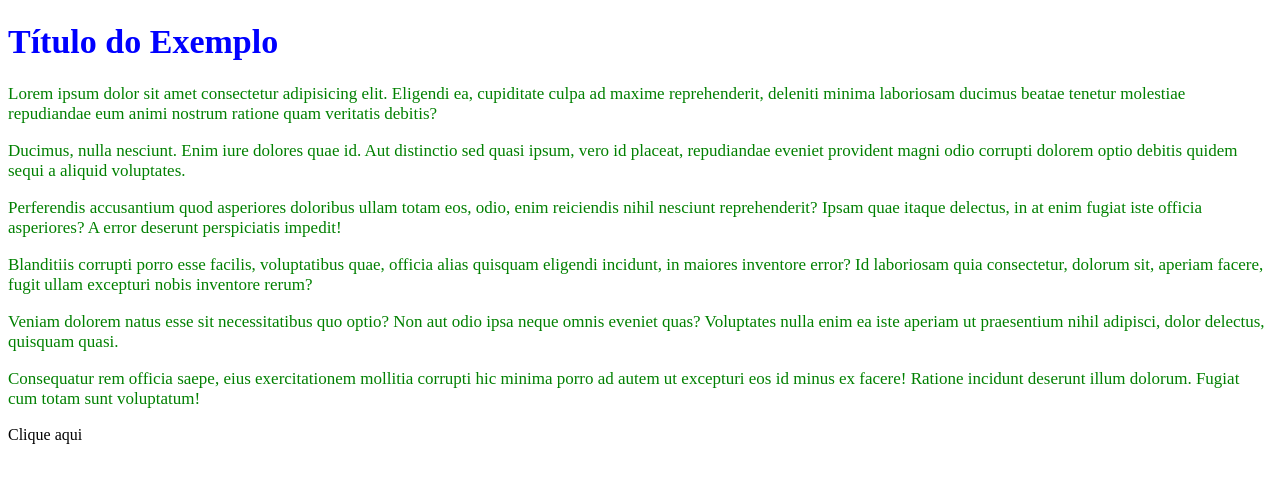
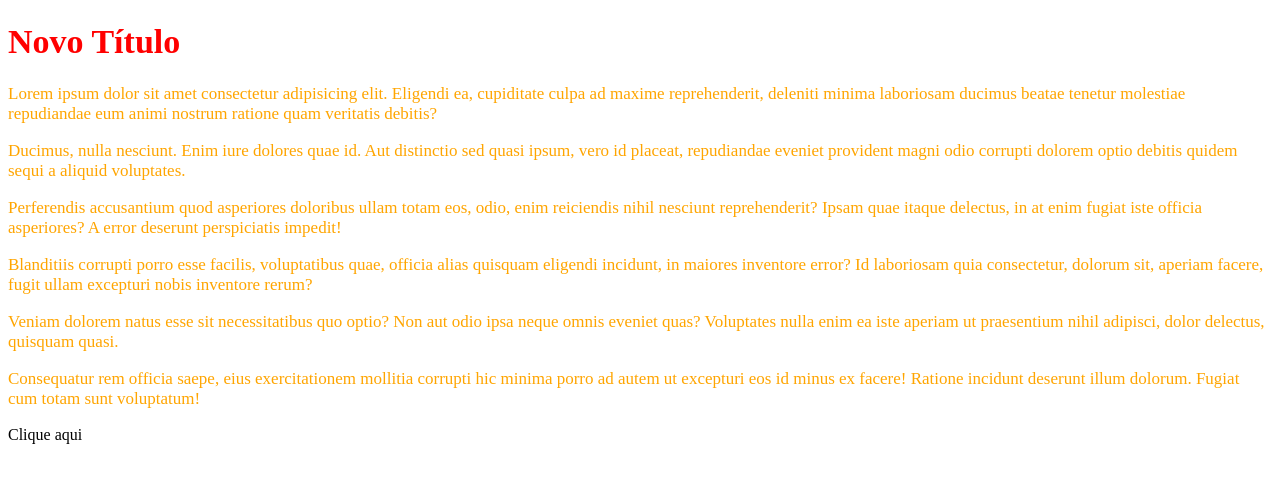
Before and after one commit to Natan-Oliveira-da-Silva/exemplo, a plain HTML site: page index.html in a window 1280 px wide. Drawn offline with Linux system fonts and the light colour scheme.

Commit message:
Testando o uso VSCode p operar o Git

```diff
--- a/codigo.js
+++ b/codigo.js
@@ -1,3 +1,3 @@
 const exibirMensagem = () => {
-  alert("Mensagem diferente");
+  alert("Nova mensagem");
 };
--- a/index.html
+++ b/index.html
@@ -7,7 +7,7 @@
     <title>Exemplo</title>
   </head>
   <body>
-    <h1>Título do Exemplo</h1>
+    <h1>Novo Título</h1>
     <p>
       Lorem ipsum dolor sit amet consectetur adipisicing elit. Eligendi ea,
       cupiditate culpa ad maxime reprehenderit, deleniti minima laboriosam
--- a/styles.css
+++ b/styles.css
@@ -1,8 +1,8 @@
 h1 {
   font-size: 34px;
-  color: blue;
+  color: red;
 }
 p {
   font-size: 17px;
-  color: green;
+  color: orange;
 }
```
